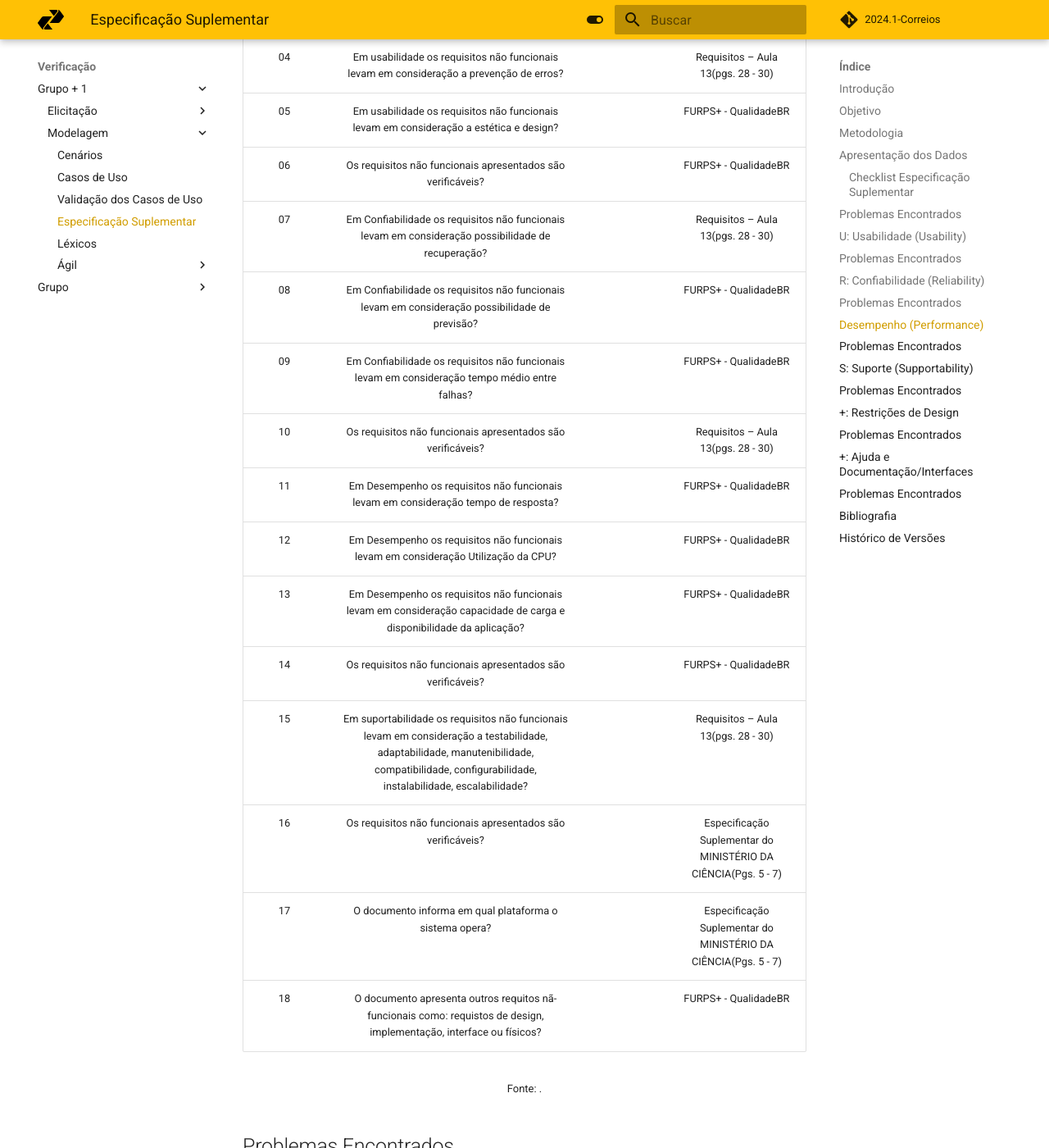
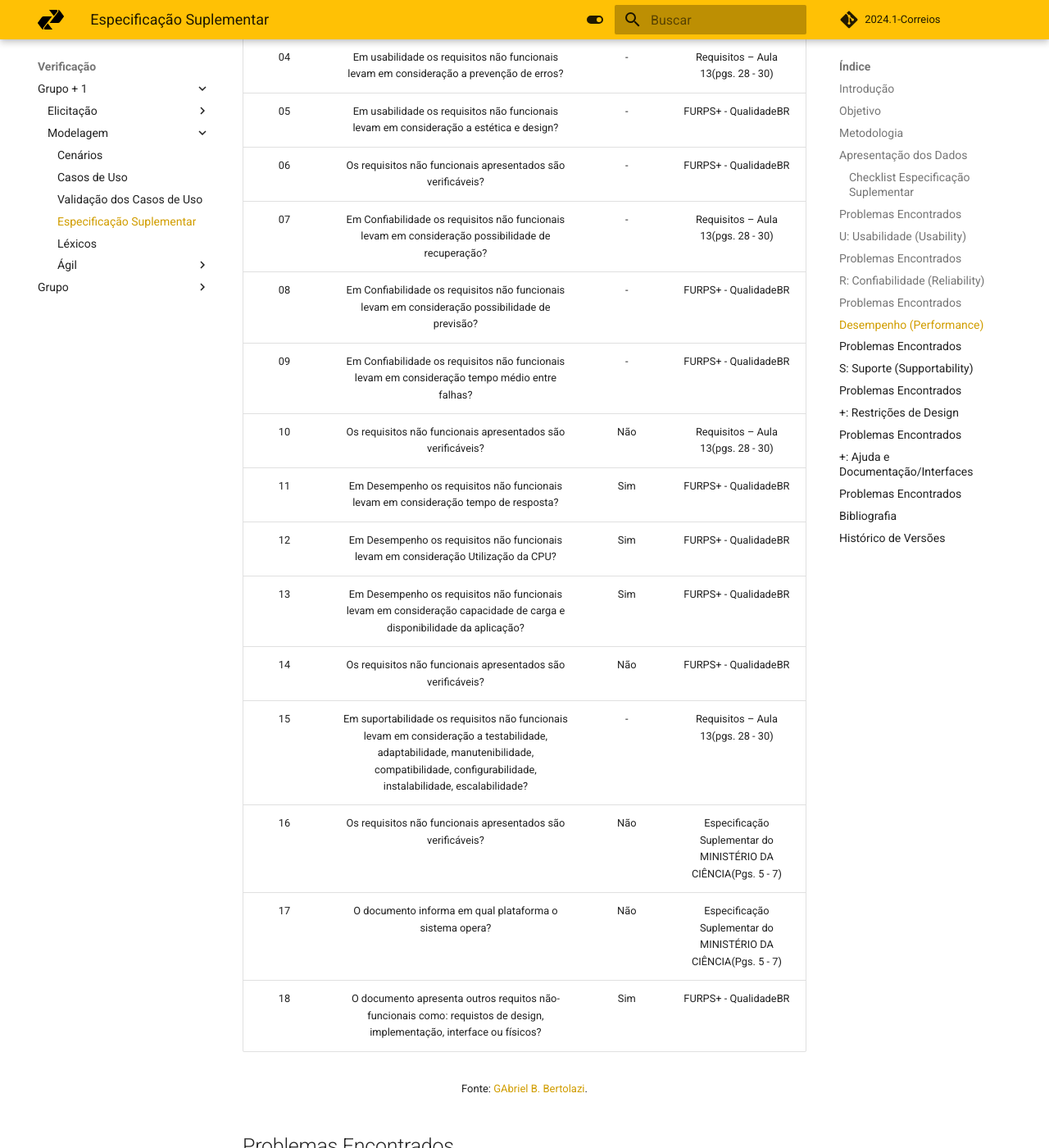
Before and after one commit to Requisitos-de-Software/2024.1-Serasa, an MkDocs documentation site: the page built from docs/verificacao/grupo+1/modelagem/especificacao_suplementar.md, in a window 1280 px wide and 1400 px high, scrolled down 6564 px. Shown: the whole window at 82% size. Built offline with MkDocs 1.6.1 and Material for MkDocs 9.7.7, drawn with Linux system fonts in a browser that asks for light colours; comment, search, counter and statistics services are not loaded.

Commit message:
Especificação suplementar

```diff
--- a/docs/verificacao/grupo+1/modelagem/especificacao_suplementar.md
+++ b/docs/verificacao/grupo+1/modelagem/especificacao_suplementar.md
@@ -131,27 +131,27 @@ Abaixo temos a lista dos problemas encontrados ordenados pelo ID de cada um:
 
 |ID| Descrição | Avaliação | Referência|
 |:--:|:--:|:--:|:--:|
-|01| O artefato de especificação suplementar utiliza a metodologia FURPS?||Requisitos – Aula 13(pgs. 28 - 30)|
-|02| Apresenta os requisitos em funcionalidade? ||Requisitos – Aula 13(pgs. 28 - 30)|
-|03| Os requisitos apresentados são verificáveis?||FURPS+ - QualidadeBR|
-|04| Em usabilidade os requisitos não funcionais levam em consideração a prevenção de erros? ||Requisitos – Aula 13(pgs. 28 - 30)|
-|05| Em usabilidade os requisitos não funcionais levam em consideração a estética e design? ||FURPS+ - QualidadeBR|
-|06| Os requisitos não funcionais apresentados são verificáveis? ||FURPS+ - QualidadeBR|
-|07| Em Confiabilidade os requisitos não funcionais levam em consideração possibilidade de recuperação? ||Requisitos – Aula 13(pgs. 28 - 30)|
-|08| Em Confiabilidade os requisitos não funcionais levam em consideração possibilidade de previsão? ||FURPS+ - QualidadeBR|
-|09| Em Confiabilidade os requisitos não funcionais levam em consideração tempo médio entre falhas? ||FURPS+ - QualidadeBR|
-|10| Os requisitos não funcionais apresentados são verificáveis? ||Requisitos – Aula 13(pgs. 28 - 30)|
-|11| Em Desempenho os requisitos não funcionais levam em consideração tempo de resposta?  ||FURPS+ - QualidadeBR|
-|12| Em Desempenho os requisitos não funcionais levam em consideração Utilização da CPU?||FURPS+ - QualidadeBR|
-|13| Em Desempenho os requisitos não funcionais levam em consideração capacidade de carga e disponibilidade da aplicação? ||FURPS+ - QualidadeBR|
-|14| Os requisitos não funcionais apresentados são verificáveis? ||FURPS+ - QualidadeBR|
-|15| Em suportabilidade os requisitos não funcionais levam em consideração a testabilidade, adaptabilidade, manutenibilidade, compatibilidade, configurabilidade, instalabilidade, escalabilidade? ||Requisitos – Aula 13(pgs. 28 - 30)|
-|16| Os requisitos não funcionais apresentados são verificáveis? ||Especificação Suplementar do MINISTÉRIO DA CIÊNCIA(Pgs. 5 - 7)|
-|17| O documento informa em qual plataforma o sistema opera? ||Especificação Suplementar do MINISTÉRIO DA CIÊNCIA(Pgs. 5 - 7)|
-|18| O documento apresenta outros requitos nã-funcionais como: requistos de design, implementação, interface ou físicos? ||FURPS+ - QualidadeBR|
+|01| O artefato de especificação suplementar utiliza a metodologia FURPS?| Sim |Requisitos – Aula 13(pgs. 28 - 30)|
+|02| Apresenta os requisitos em funcionalidade? | Não |Requisitos – Aula 13(pgs. 28 - 30)|
+|03| Os requisitos apresentados são verificáveis?| Não |FURPS+ - QualidadeBR|
+|04| Em usabilidade os requisitos não funcionais levam em consideração a prevenção de erros? | - |Requisitos – Aula 13(pgs. 28 - 30)|
+|05| Em usabilidade os requisitos não funcionais levam em consideração a estética e design? | - |FURPS+ - QualidadeBR|
+|06| Os requisitos não funcionais apresentados são verificáveis? | - |FURPS+ - QualidadeBR|
+|07| Em Confiabilidade os requisitos não funcionais levam em consideração possibilidade de recuperação? | - |Requisitos – Aula 13(pgs. 28 - 30)|
+|08| Em Confiabilidade os requisitos não funcionais levam em consideração possibilidade de previsão? | - |FURPS+ - QualidadeBR|
+|09| Em Confiabilidade os requisitos não funcionais levam em consideração tempo médio entre falhas? | - |FURPS+ - QualidadeBR|
+|10| Os requisitos não funcionais apresentados são verificáveis? | Não |Requisitos – Aula 13(pgs. 28 - 30)|
+|11| Em Desempenho os requisitos não funcionais levam em consideração tempo de resposta?  | Sim |FURPS+ - QualidadeBR|
+|12| Em Desempenho os requisitos não funcionais levam em consideração Utilização da CPU?| Sim |FURPS+ - QualidadeBR|
+|13| Em Desempenho os requisitos não funcionais levam em consideração capacidade de carga e disponibilidade da aplicação? | Sim |FURPS+ - QualidadeBR|
+|14| Os requisitos não funcionais apresentados são verificáveis? | Não |FURPS+ - QualidadeBR|
+|15| Em suportabilidade os requisitos não funcionais levam em consideração a testabilidade, adaptabilidade, manutenibilidade, compatibilidade, configurabilidade, instalabilidade, escalabilidade? | - |Requisitos – Aula 13(pgs. 28 - 30)|
+|16| Os requisitos não funcionais apresentados são verificáveis? | Não |Especificação Suplementar do MINISTÉRIO DA CIÊNCIA(Pgs. 5 - 7)|
+|17| O documento informa em qual plataforma o sistema opera? | Não |Especificação Suplementar do MINISTÉRIO DA CIÊNCIA(Pgs. 5 - 7)|
+|18| O documento apresenta outros requitos não-funcionais como: requistos de design, implementação, interface ou físicos? | Sim |FURPS+ - QualidadeBR|
 
 
-<font size="2"><p style="text-align: center">Fonte: []().</p></font>
+<font size="2"><p style="text-align: center">Fonte: [GAbriel B. Bertolazi](https://github.com/Bertolazi).</p></font>
 
 
 ## Problemas Encontrados
```
